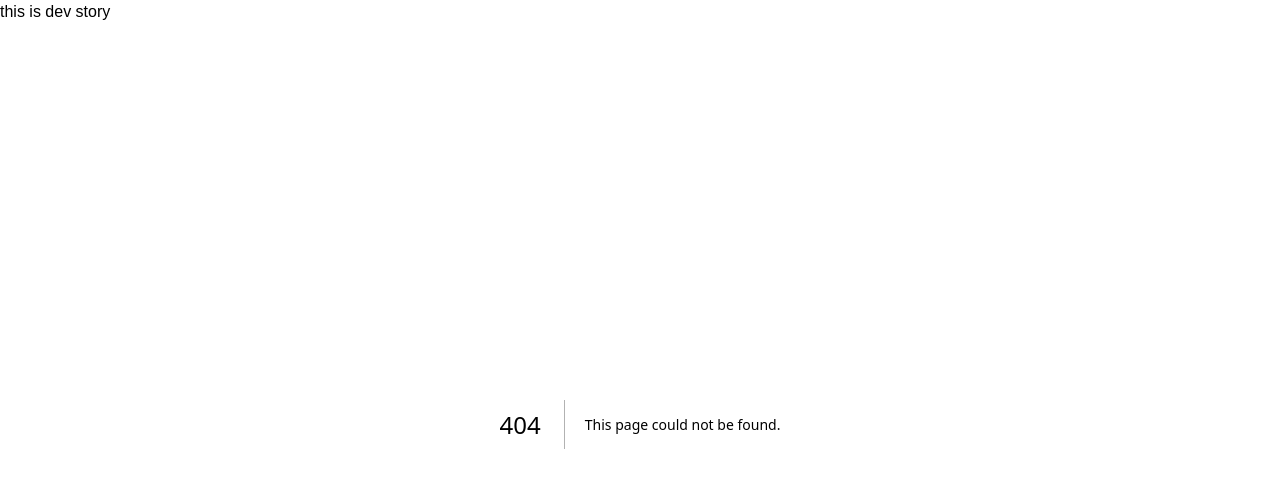
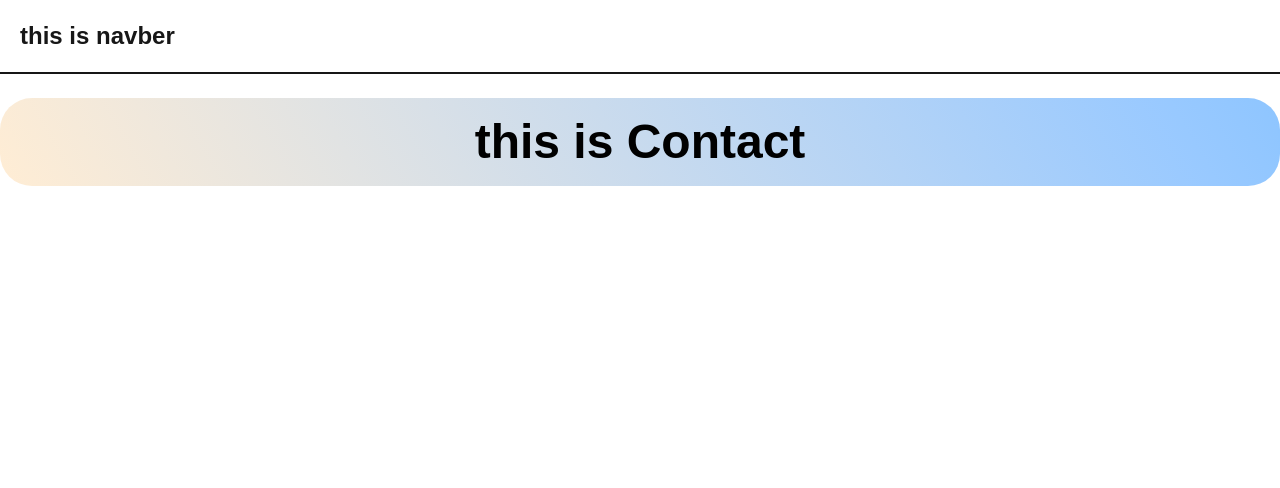
Before and after one commit to nikel123-sketch/Dev-Story-Next-Js-Fast-Project, a Next.js app: page /About/Contact in a window 1280 px wide. Before the commit this address had no page. Shown: the top 488 px of the page. Built offline with nearby package versions, Linux system fonts and the light colour scheme.

Commit message:
priject setup

```diff
--- /dev/null
+++ b/src/app/About/Contact/page.jsx
@@ -0,0 +1,12 @@
+import Title from '@/components/Title/Title';
+import React from 'react';
+
+const Contact   = () => {
+    return (
+        <div>
+            <Title>this is Contact</Title>
+        </div>
+    );
+};
+
+export default Contact;
--- /dev/null
+++ b/src/app/About/Teams/page.jsx
@@ -0,0 +1,12 @@
+import Title from '@/components/Title/Title';
+import React from 'react';
+
+const Teams = () => {
+    return (
+        <div>
+            <Title>this is teams</Title>
+        </div>
+    );
+};
+
+export default Teams;
--- /dev/null
+++ b/src/app/About/page.jsx
@@ -0,0 +1,12 @@
+import Title from '@/components/Title/Title';
+import React from 'react';
+
+const About = () => {
+    return (
+        <div>
+            <Title>this is About</Title>
+        </div>
+    );
+};
+
+export default About;
--- /dev/null
+++ b/src/app/Dasbord/page.jsx
@@ -0,0 +1,12 @@
+import Title from '@/components/Title/Title';
+import React from 'react';
+
+const Dasbord = () => {
+    return (
+        <div>
+            <Title>this is Dasbord</Title>
+        </div>
+    );
+};
+
+export default Dasbord;
--- /dev/null
+++ b/src/app/Login/page.jsx
@@ -0,0 +1,12 @@
+import Title from '@/components/Title/Title';
+import React from 'react';
+
+const Login = () => {
+    return (
+        <div>
+           <Title>this is login page</Title>
+        </div>
+    );
+};
+
+export default Login;
--- /dev/null
+++ b/src/app/Register/page.jsx
@@ -0,0 +1,12 @@
+import Title from '@/components/Title/Title';
+import React from 'react';
+
+const Register = () => {
+    return (
+        <div>
+           <Title>this is  register page</Title>
+        </div>
+    );
+};
+
+export default Register;
--- /dev/null
+++ b/src/app/StoriesPage/page.jsx
@@ -0,0 +1,12 @@
+import Title from '@/components/Title/Title';
+import React from 'react';
+
+const StoriesPage = () => {
+    return (
+        <div>
+           <Title>this is StoriesPage</Title>
+        </div>
+    );
+};
+
+export default StoriesPage;
--- /dev/null
+++ b/src/app/Tutorius/page.jsx
@@ -0,0 +1,12 @@
+import Title from '@/components/Title/Title';
+import React from 'react';
+
+const Tutorius = () => {
+    return (
+        <div>
+            <Title>this is Tutorius</Title>
+        </div>
+    );
+};
+
+export default Tutorius;
--- a/src/app/layout.jsx
+++ b/src/app/layout.jsx
@@ -1,5 +1,6 @@
 import { Geist, Geist_Mono } from "next/font/google";
 import "./globals.css";
+import Navber from "@/components/Navber/Navber";
 
 const geistSans = Geist({
   variable: "--font-geist-sans",
@@ -22,8 +23,11 @@ export default function RootLayout({ children }) {
       <body
         className={`${geistSans.variable} ${geistMono.variable} antialiased`}
       >
-        <h1>this is dev story</h1>
+        <Navber></Navber>
+
+        <main className="font-bold mt-6   text-center">
         {children}
+        </main>
       </body>
     </html>
   );
--- a/src/app/page.jsx
+++ b/src/app/page.jsx
@@ -4,6 +4,7 @@ export default function Home() {
   return (
     <div>
       <h1>this is pages</h1>
+
     </div>
   );
 }
--- /dev/null
+++ b/src/components/Navber/Navber.jsx
@@ -0,0 +1,11 @@
+import React from 'react';
+
+const Navber = () => {
+    return (
+      <div className="border-b-2  p-5">
+        <h2 className="font-bold text-2xl ">this is navber</h2>
+      </div>
+    );
+};
+
+export default Navber;
--- /dev/null
+++ b/src/components/Title/Title.jsx
@@ -0,0 +1,11 @@
+import React, { Children } from 'react';
+
+const Title = ({children}) => {
+    return (
+        <div className='bg-linear-60 from-orange-100 to-blue-300 p-5 rounded-4xl'>
+            <h1 className='font-bold text-5xl text-black'>{children}</h1>
+        </div>
+    );
+};
+
+export default Title;
```
